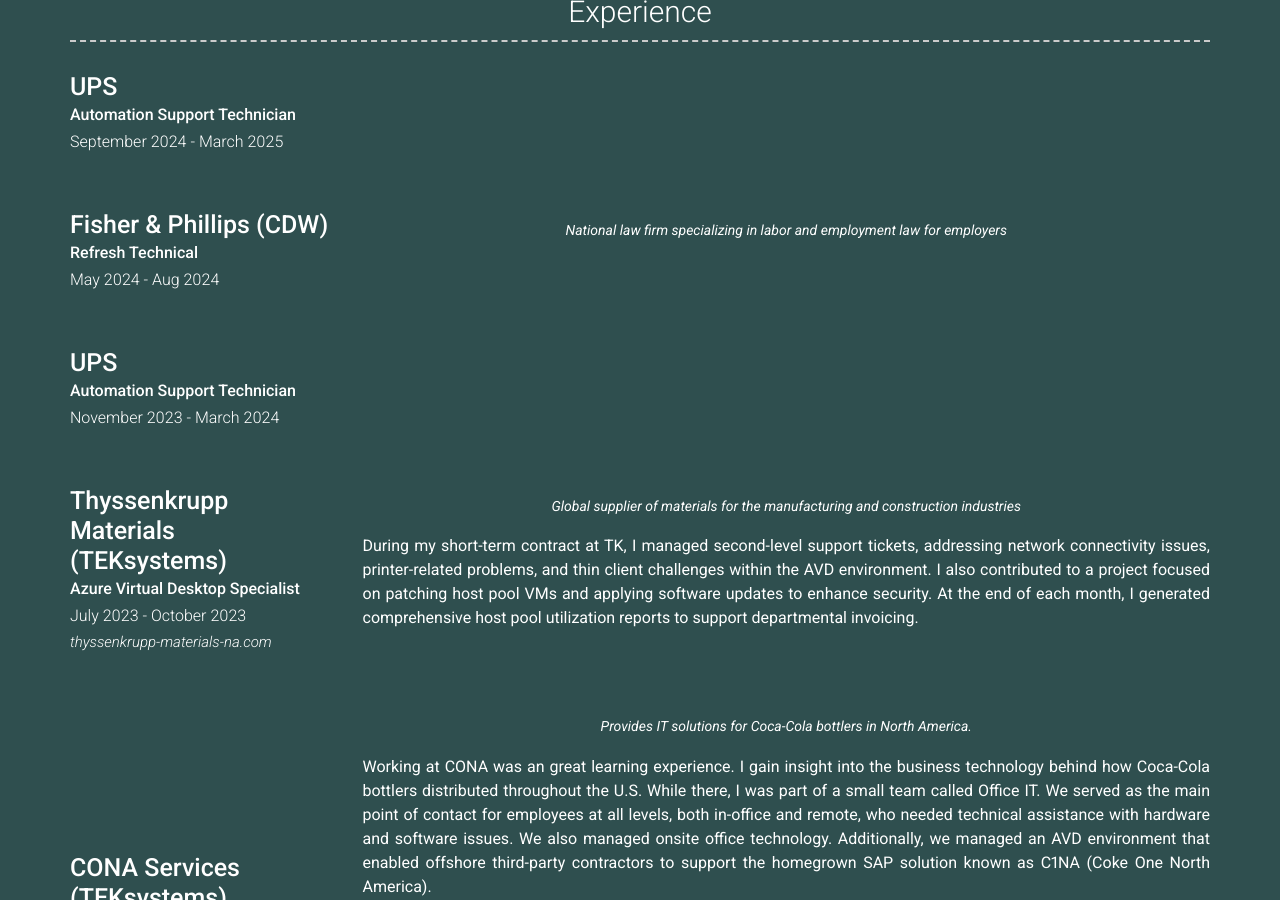
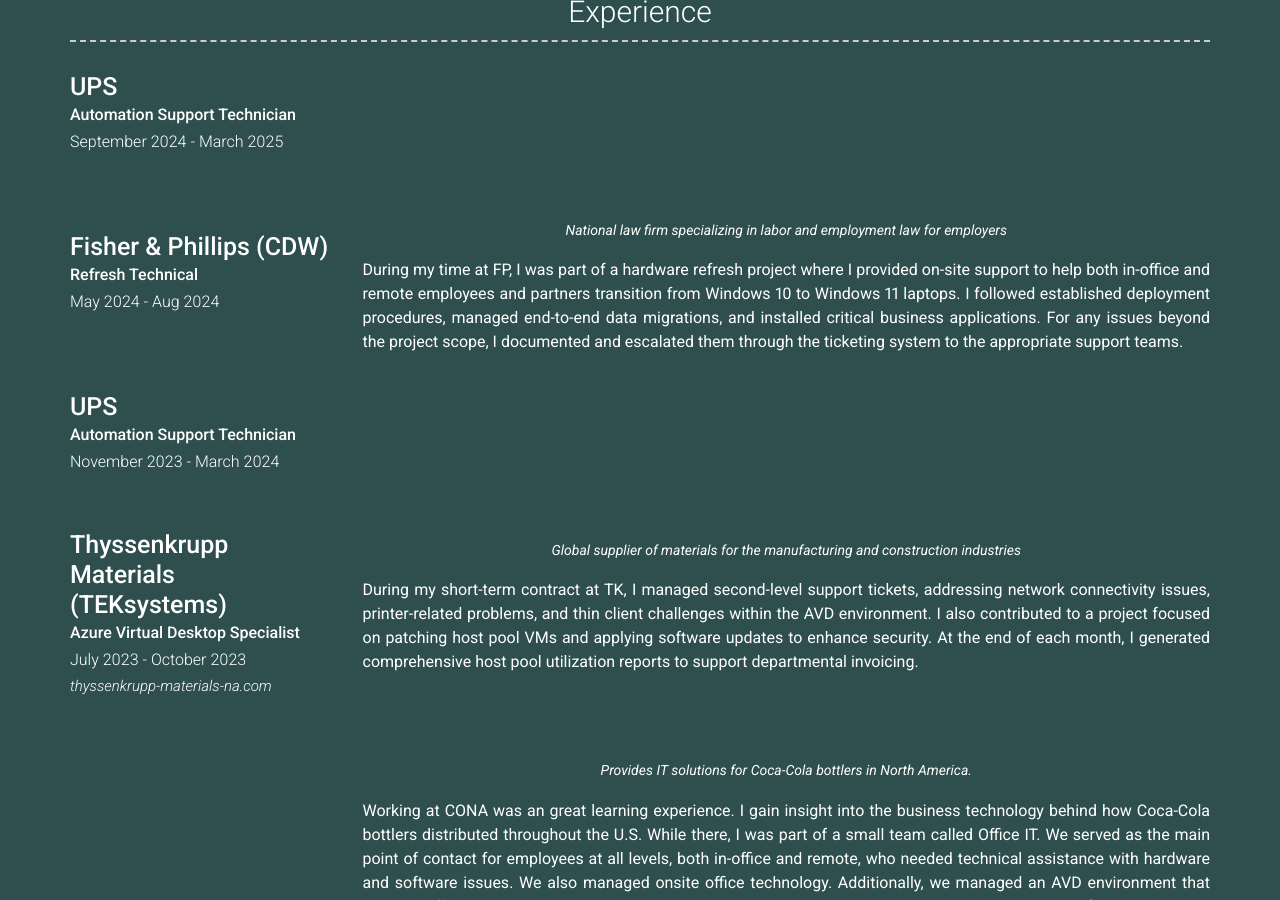
Before and after one commit to dane-gauthier/danegauthier.github.io, a Jekyll site: the page built from index.md, in a window 1280 px wide and 900 px high, scrolled down 815 px. Built offline with Jekyll 4.4.1, drawn with Linux system fonts in a browser that asks for light colours; nearby versions of some CDN libraries.

Commit message:
FP job description

```diff
--- a/_config.yml
+++ b/_config.yml
@@ -65,7 +65,10 @@
         quote: >
           National law firm specializing in labor and employment law for employers
         description: | # this will include new lines to allow paragraphs
-
+          During my time at FP, I was part of a hardware refresh project where I provided on-site support to help both in-office
+          and remote employees and partners transition from Windows 10 to Windows 11 laptops. I followed established deployment
+          procedures, managed end-to-end data migrations, and installed critical business applications. For any issues beyond the
+          project scope, I documented and escalated them through the ticketing system to the appropriate support teams.
       - layout: left
         title: UPS
         sub_title: Automation Support Technician
```
